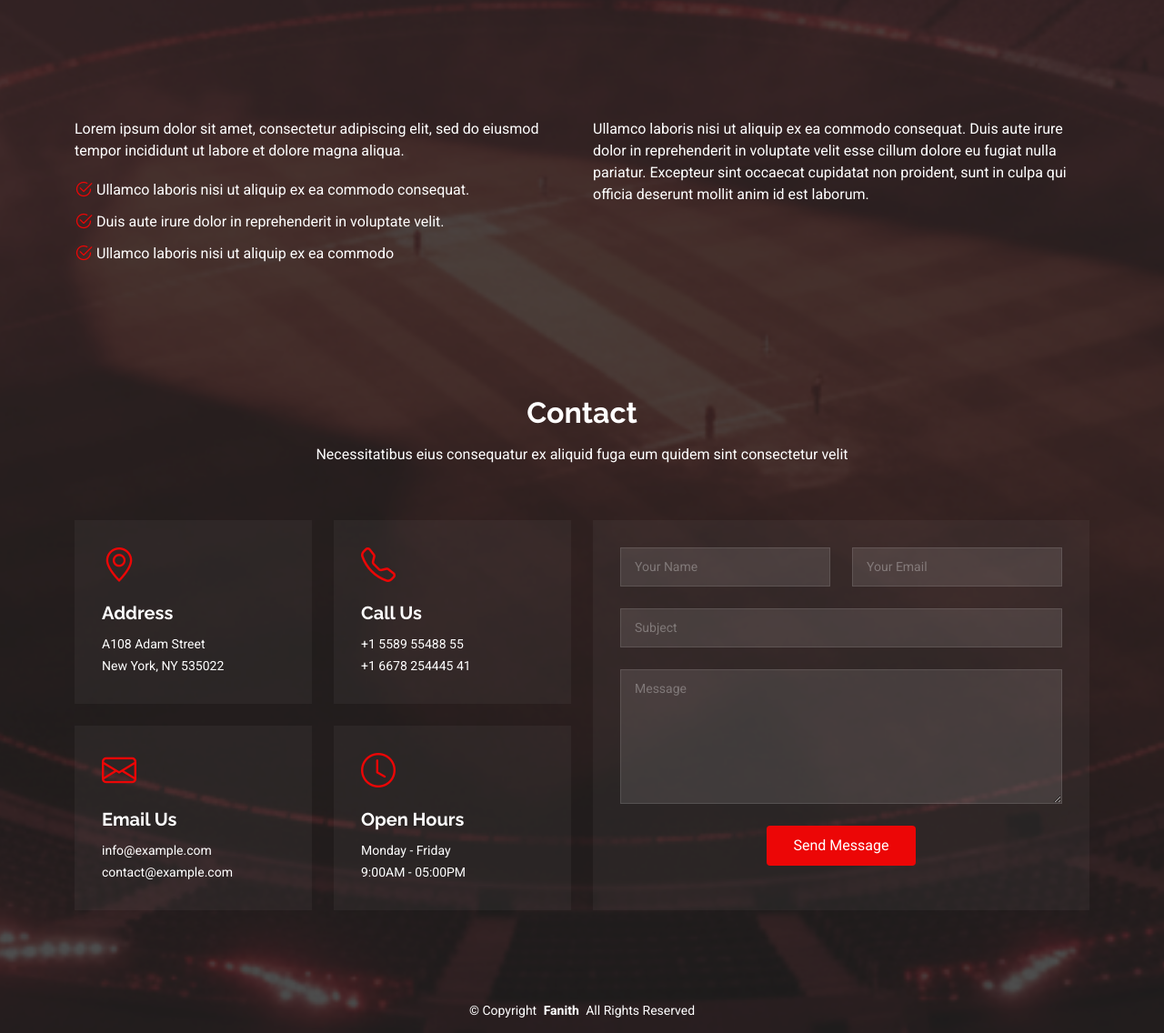
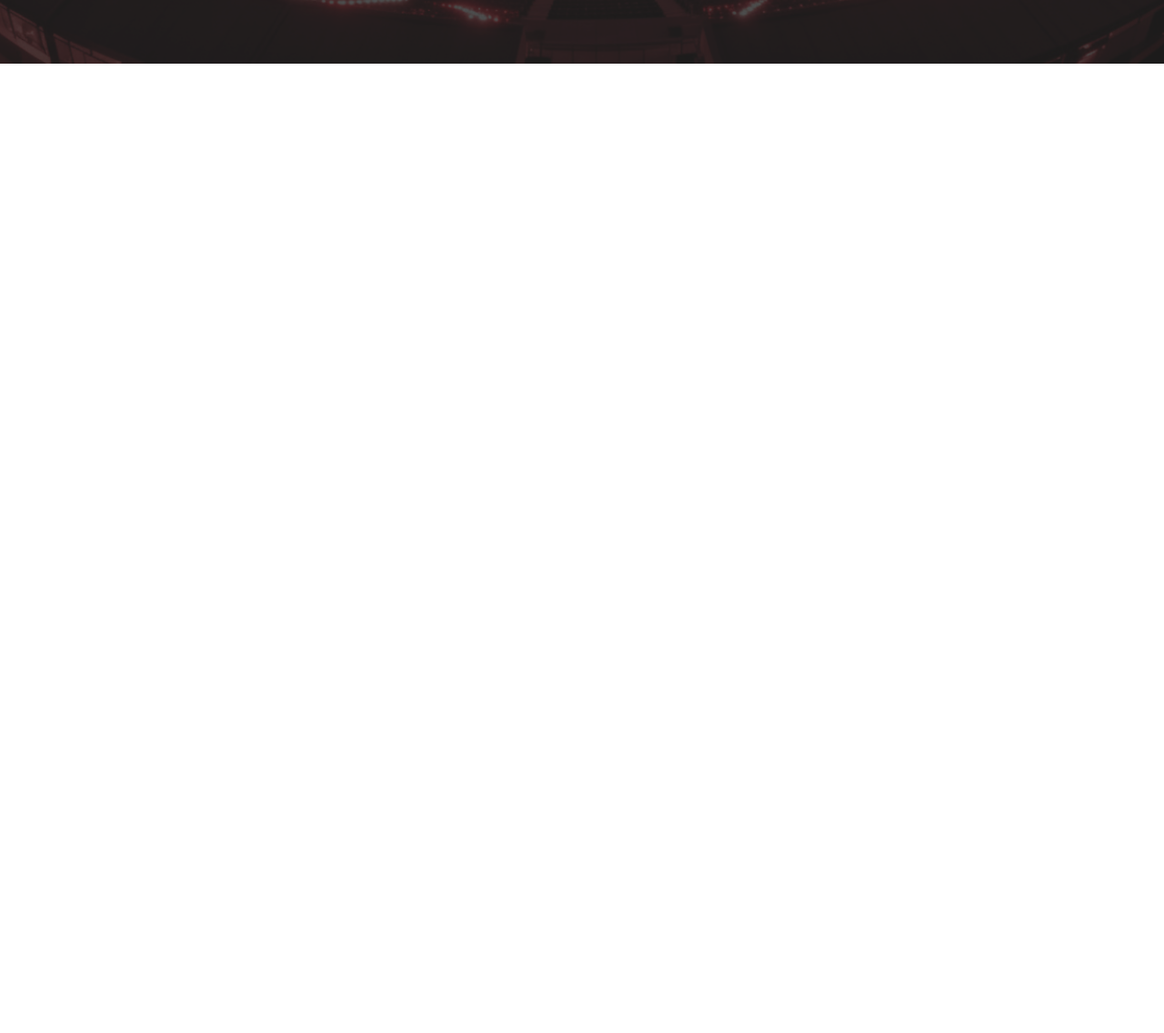
Before and after one commit to holisticLearning/fanith-coming-soon, a plain HTML site: page index.html in a window 1280 px wide. Shown: the part 627-1763 px from the top of the page at 91% size. After the commit the page ends 800 px from the top, so only its background shows below. Drawn offline with Linux system fonts and the light colour scheme.

Commit message:
Changes on 23-12-2025 (03:06 PM)

```diff
--- a/index.html
+++ b/index.html
@@ -112,8 +112,8 @@
 
     </section><!-- /Hero Section -->
 
-    <!-- About Section -->
-    <section id="about" class="about section transparent-background">
+
+    <!-- <section id="about" class="about section transparent-background">
 
       <div class="container">
 
@@ -144,16 +144,16 @@
 
       </div>
 
-    </section><!-- /About Section -->
+    </section> -->
 
-    <!-- Contact Section -->
-    <section id="contact" class="contact section transparent-background">
 
-      <!-- Section Title -->
+    <!-- <section id="contact" class="contact section transparent-background">
+
+
       <div class="container section-title" data-aos="fade-up">
         <h2>Contact</h2>
         <p>Necessitatibus eius consequatur ex aliquid fuga eum quidem sint consectetur velit</p>
-      </div><!-- End Section Title -->
+      </div>
 
       <div class="container" data-aos="fade-up" data-aos-delay="100">
 
@@ -169,7 +169,7 @@
                   <p>A108 Adam Street</p>
                   <p>New York, NY 535022</p>
                 </div>
-              </div><!-- End Info Item -->
+              </div>
 
               <div class="col-md-6">
                 <div class="info-item" data-aos="fade" data-aos-delay="300">
@@ -178,7 +178,7 @@
                   <p>+1 5589 55488 55</p>
                   <p>+1 6678 254445 41</p>
                 </div>
-              </div><!-- End Info Item -->
+              </div>
 
               <div class="col-md-6">
                 <div class="info-item" data-aos="fade" data-aos-delay="400">
@@ -187,7 +187,7 @@
                   <p>info@example.com</p>
                   <p>contact@example.com</p>
                 </div>
-              </div><!-- End Info Item -->
+              </div>
 
               <div class="col-md-6">
                 <div class="info-item" data-aos="fade" data-aos-delay="500">
@@ -196,7 +196,7 @@
                   <p>Monday - Friday</p>
                   <p>9:00AM - 05:00PM</p>
                 </div>
-              </div><!-- End Info Item -->
+              </div>
 
             </div>
 
@@ -233,17 +233,17 @@
 
               </div>
             </form>
-          </div><!-- End Contact Form -->
+          </div>
 
         </div>
 
       </div>
 
-    </section><!-- /Contact Section -->
+    </section> -->
 
   </main>
 
-  <footer id="footer" class="footer transparent-background">
+  <!-- <footer id="footer" class="footer transparent-background">
 
     <div class="container">
       <div class="copyright text-center ">
@@ -256,15 +256,15 @@
         <a href="https://www.linkedin.com/showcase/fanith/"><i class="bi bi-linkedin"></i></a>
       </div>
       <div class="credits">
-        <!-- All the links in the footer should remain intact. -->
-        <!-- You can delete the links only if you've purchased the pro version. -->
-        <!-- Licensing information: https://bootstrapmade.com/license/ -->
-        <!-- Purchase the pro version with working PHP/AJAX contact form: [buy-url] -->
-        <!-- Designed by <a href="https://bootstrapmade.com/">BootstrapMade</a> -->
+        All the links in the footer should remain intact.
+        You can delete the links only if you've purchased the pro version.
+        Licensing information: https://bootstrapmade.com/license/
+        Purchase the pro version with working PHP/AJAX contact form: [buy-url]
+        Designed by <a href="https://bootstrapmade.com/">BootstrapMade</a>
       </div>
     </div>
 
-  </footer>
+  </footer> -->
 
   <!-- Scroll Top -->
   <a href="#" id="scroll-top" class="scroll-top d-flex align-items-center justify-content-center"><i
```
